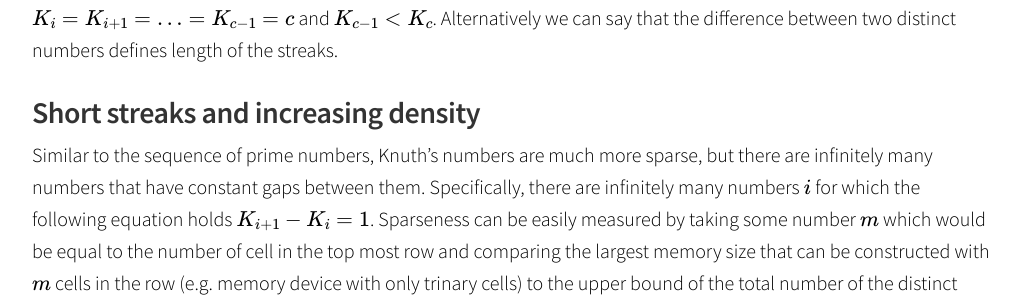
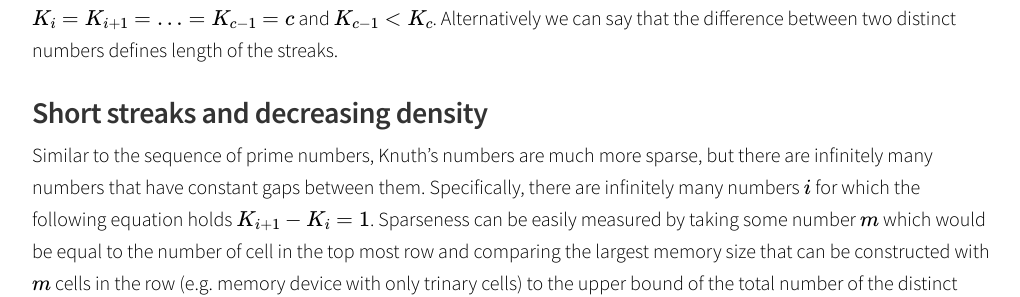
Before and after one commit to itdxer/blog.itdxer.com, a Jekyll site: the page built from _posts/2021-10-10-knuths-numbers-and-impractical-memory-devices.md, in a window 1280 px wide and 900 px high, scrolled down 6803 px. Shown: the part 167-464 px from the top of the window, without its empty margins (128-1148 px from the left). Built offline with Jekyll 4.4.1, drawn with Linux system fonts in a browser that asks for light colours; nearby versions of some CDN libraries; formulas are drawn with MathJax 3; comment, search, counter and statistics services are not loaded.

Commit message:
small update# Please enter the commit message for your changes. Lines starting

```diff
--- a/_posts/2021-10-10-knuths-numbers-and-impractical-memory-devices.md
+++ b/_posts/2021-10-10-knuths-numbers-and-impractical-memory-devices.md
@@ -441,7 +441,7 @@ K_{i+1} = ... = K_{c-1} = c \\) and \\(K_{c-1} \lt K_{c}\\). Alternatively we
 can say that the difference between two distinct numbers defines length of the
 streaks.
 
-### Short streaks and increasing density
+### Short streaks and decreasing density
 
 Similar to the sequence of prime numbers, Knuth's numbers are much more sparse,
 but there are infinitely many numbers that have constant gaps between them.
```
Also changed, not shown: 1 other file.
